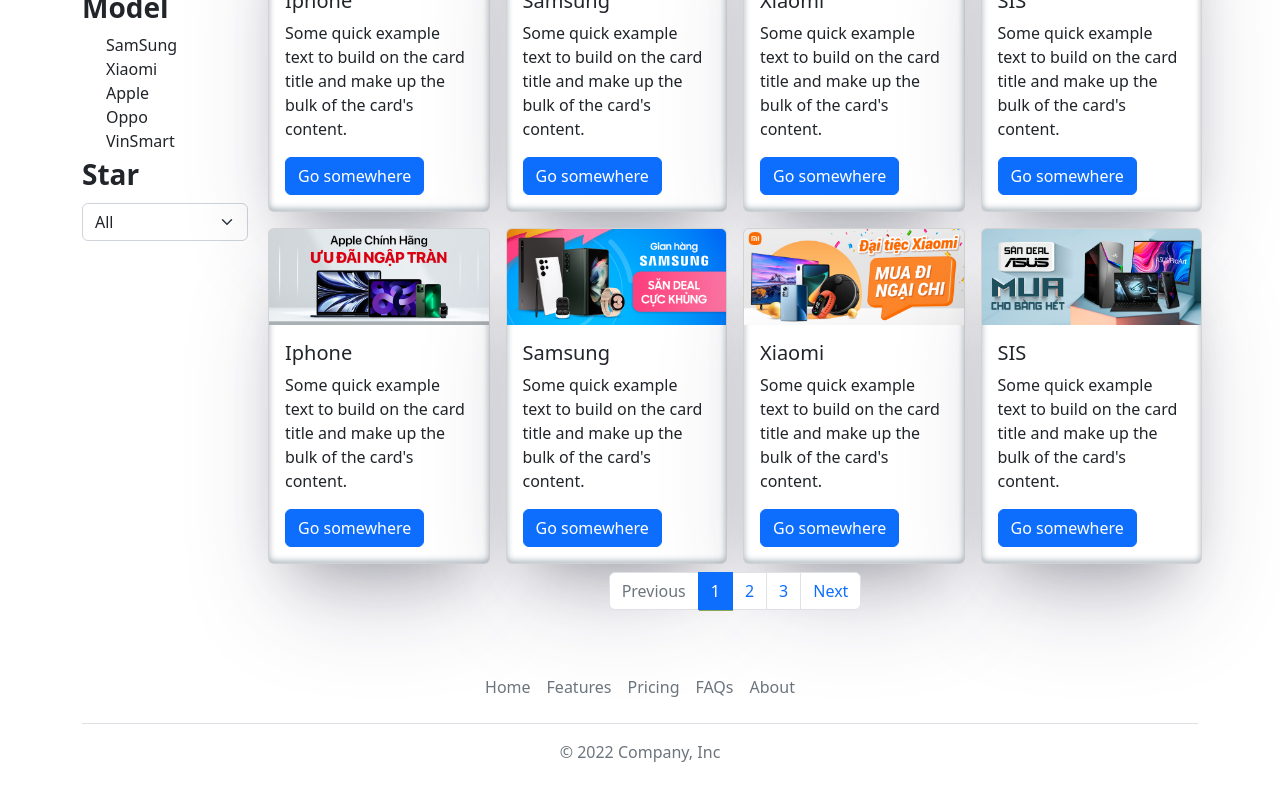
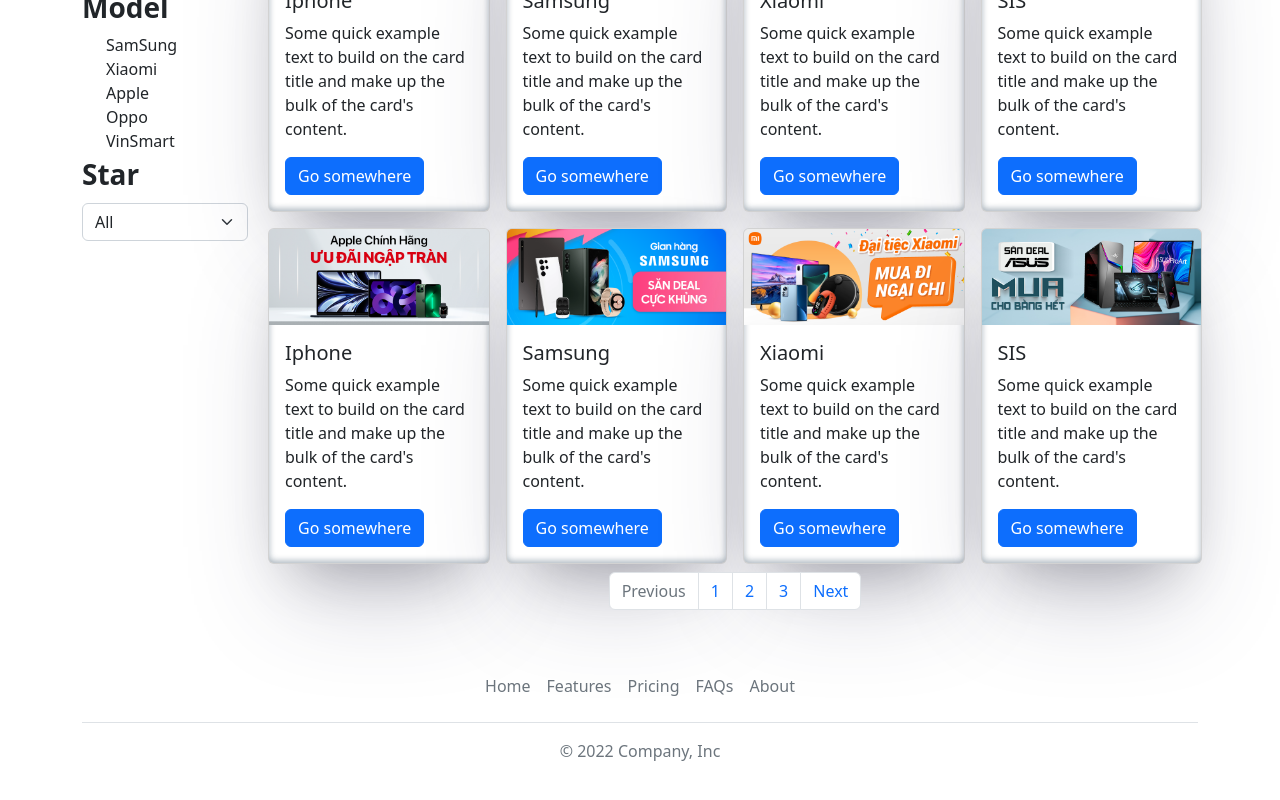
Before and after one commit to Pham-Van-Khiem-Toan-Tin/Phone-Project-Ecommerce, a React (Create React App) app in the folder frontend/: page /categories in a window 1280 px wide. Shown: the part 389-1189 px from the top of the page. Built offline with nearby package versions, Linux system fonts and the light colour scheme.

Commit message:
Update Categories.jsx

```diff
--- a/frontend/src/v1/pages/categories/Categories.jsx
+++ b/frontend/src/v1/pages/categories/Categories.jsx
@@ -100,16 +100,16 @@
             <div className="row">
               <div className="col d-flex align-items-center justify-content-center">
                 <nav aria-label="categoriesPagination">
-                  <ul className="pagination">
+                  <ul className="pagination justify-content-center">
                     <li className="page-item disabled">
                       <a className="page-link">Previous</a>
                     </li>
-                    <li className="page-item active">
+                    <li className="page-item">
                       <a className="page-link" href="#">
                         1
                       </a>
                     </li>
-                    <li className="page-item" aria-current="page">
+                    <li className="page-item">
                       <a className="page-link" href="#">
                         2
                       </a>
```
